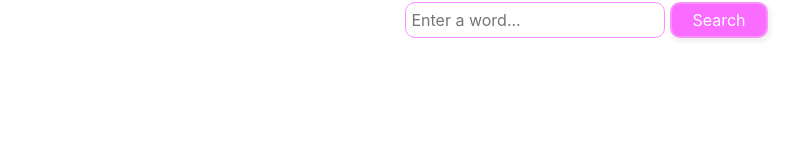
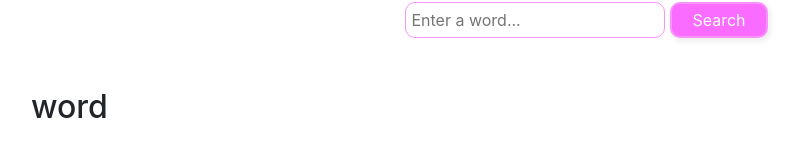
Before and after one commit to mjabola/dictionary-app, a React (Create React App) app: page / in a window 1280 px wide. Shown: the part 148-304 px from the top of the page, without its empty margins (51-851 px from the left). Built offline with nearby package versions, Linux system fonts and the light colour scheme.

Commit message:
result blank setup

```diff
--- a/src/Dictionary.js
+++ b/src/Dictionary.js
@@ -1,5 +1,6 @@
 import axios from "axios";
 import React, { useState } from "react";
+import Result from "./Result";
 
 import "./App.css";
 
@@ -26,16 +27,16 @@ export default function Dictionary () {
       <div className="Dictionary">
         <div className="search-form container">
           <form onSubmit={searchKeyword}>
-            <input className="search-box"
+            <input
+              className="search-box"
               type="search"
               placeholder="Enter a word..."
               onChange={changeKeyword}
-
             />
-              <button type="submit">Search</button>
-
+            <button type="submit">Search</button>
           </form>
         </div>
+        <Result />
       </div>
     );
 }
--- /dev/null
+++ b/src/Result.js
@@ -0,0 +1,12 @@
+import React from "react";
+
+import "./Result.css"
+
+export default function Result() {
+    return (
+
+        <div className="result-display">
+            <h2>word</h2>
+        </div>
+    );
+}
```
Also changed, not shown: src/Result.css (added).
